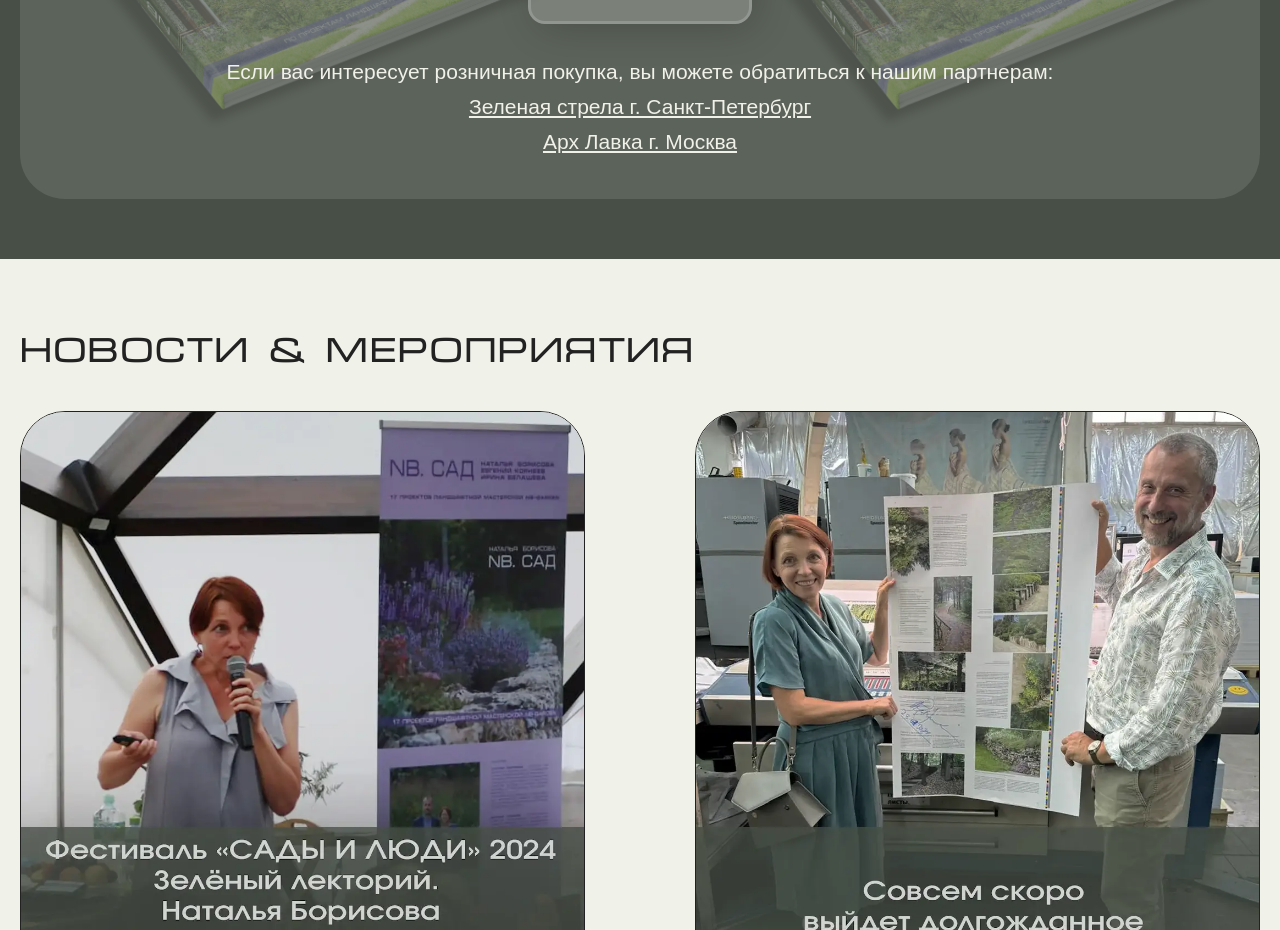
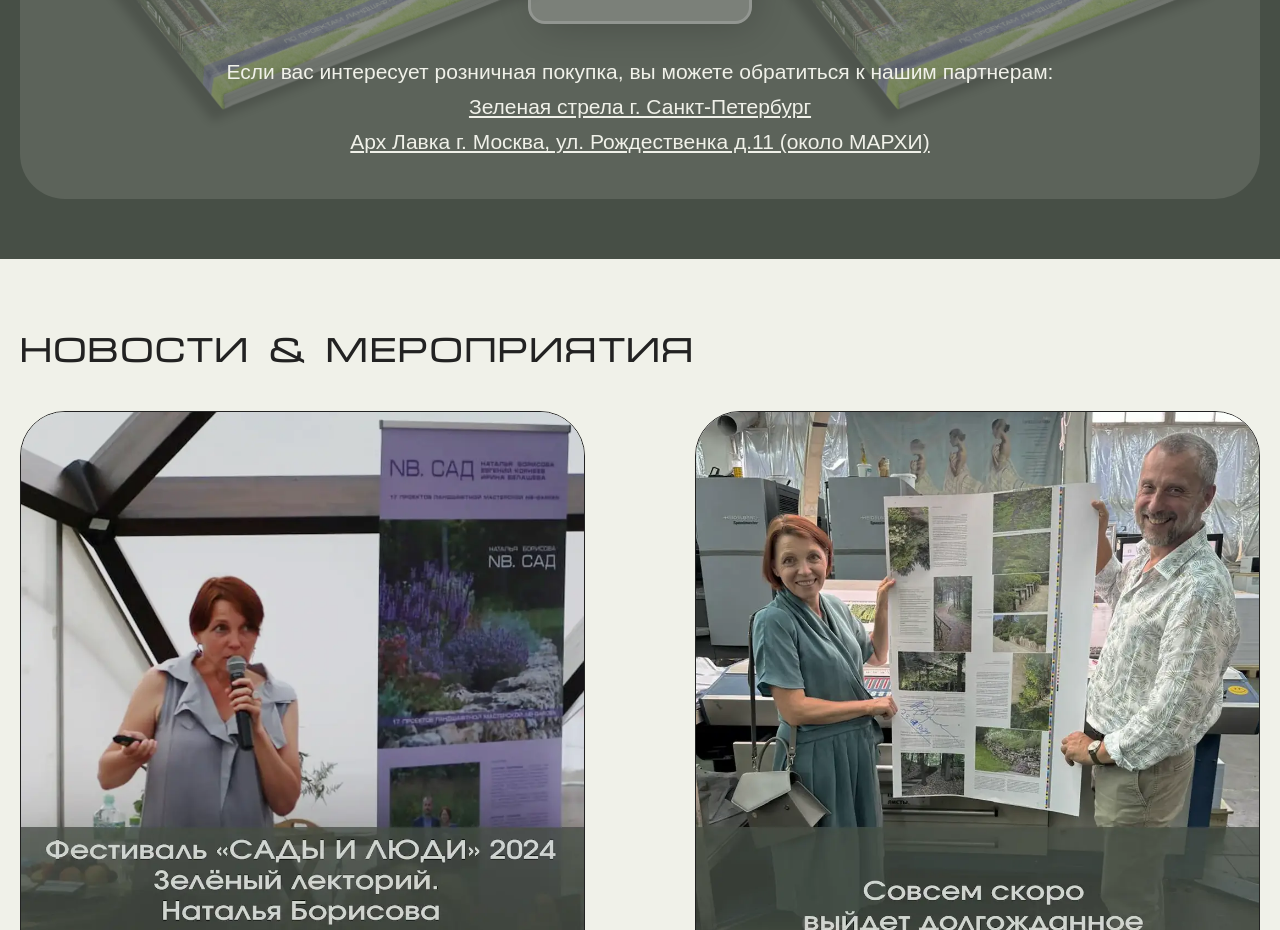
Before and after one commit to ilyamukhamedov/landing_part2, a React (Vite) app: page / in a window 1280 px wide. Shown: the part 4140-5070 px from the top of the page. Built offline with nearby package versions, Linux system fonts and the light colour scheme; no server answers.

Commit message:
change url

```diff
--- a/src/components/Policy/Policy.jsx
+++ b/src/components/Policy/Policy.jsx
@@ -32,7 +32,7 @@ const Policy = ({ isOpen }) => {
             href="https://arh-lavka.ru/"
             target="_blank"
           >
-            Арх Лавка г. Москва
+            Арх Лавка г. Москва, ул. Рождественка д.11 (около МАРХИ)
           </a>
         </p>
         <img className="policy__image" src={book} alt="image of the book" />
```
